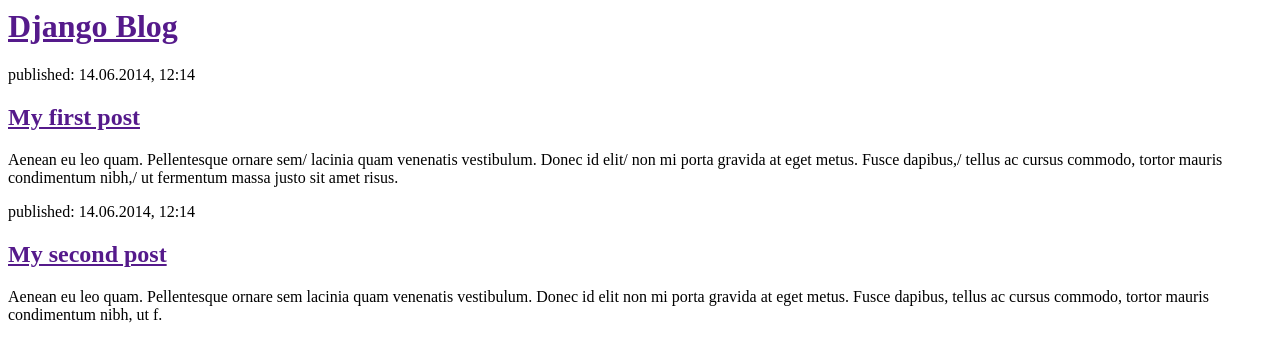
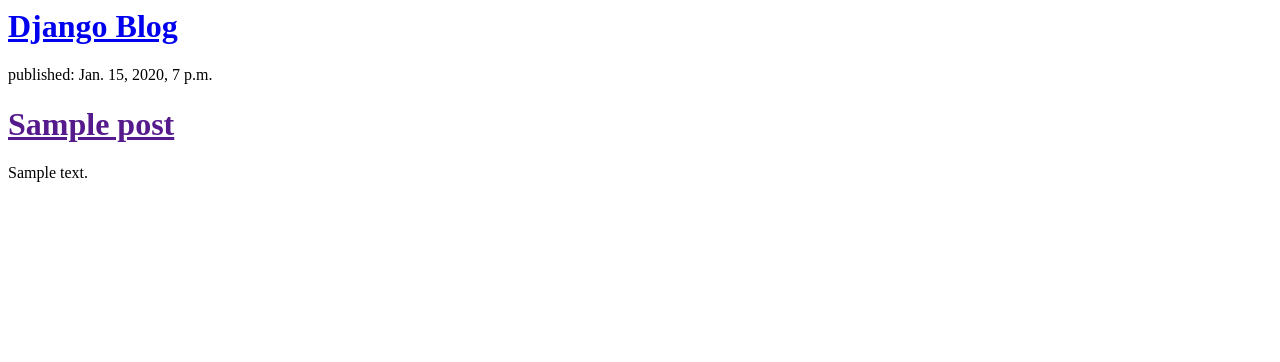
Before and after one commit to HosaeMaster/my-first-blog, a Django app: template blog/templates/blog/post_list.html in a window 1280 px wide. Shown: the top 362 px of the page. Run offline with Django 3.2, Linux system fonts and the light colour scheme; the template is opened without the code that fills it: values that come from a table or form of the project are taken from there, others are empty; tables that the repository leaves empty hold one stand-in row (values such as "Sample post").

Commit message:
Modified templates to displayposts from database.

```diff
--- a/blog/templates/blog/post_list.html
+++ b/blog/templates/blog/post_list.html
@@ -4,30 +4,15 @@
     </head>
     <body>
         <div>
-          <h1><a href="">Django Blog</a></h1>
+          <h1><a href="/">Django Blog</a></h1>
         </div>
+        {% for post in posts %}
+          <div>
+            <p>published: {{ post.published_date }}</p>
+            <h1><a href="">{{ post.title }}</a></h1>
+            <p>{{ post.text|linebreaksbr }}</p>
+          </div>
+        {% endfor %}
 
-        <div>
-            <p>published: 14.06.2014, 12:14</p>
-            <h2><a href="">My first post</a></h2>
-            <p>
-              Aenean eu leo quam. Pellentesque ornare sem/
-              lacinia quam venenatis vestibulum. Donec id elit/
-              non mi porta gravida at eget metus. Fusce dapibus,/
-              tellus ac cursus commodo, tortor mauris condimentum nibh,/
-              ut fermentum massa justo sit amet risus.
-            </p>
-        </div>
-        <div>
-            <p>published: 14.06.2014, 12:14</p>
-            <h2><a href="">My second post</a></h2>
-            <p>
-              Aenean eu leo quam. Pellentesque ornare sem
-              lacinia quam venenatis vestibulum. Donec id elit
-              non mi porta gravida at eget metus. Fusce dapibus,
-              tellus ac cursus commodo, tortor mauris condimentum
-              nibh, ut f.
-            </p>
-        </div>
     </body>
 </html>
--- a/blog/views.py
+++ b/blog/views.py
@@ -1,5 +1,9 @@
 from django.shortcuts import render
+from django.utils import timezone
+from .models import Post
 
 def post_list(request):
-    return render (request,'blog/post_list.html',{})
+    posts = Post.objects.filter(published_date__lte = timezone.now()).order_by('published_date')
+    return render (request,'blog/post_list.html',{'posts':posts})
+
 # Create your views here.
```
